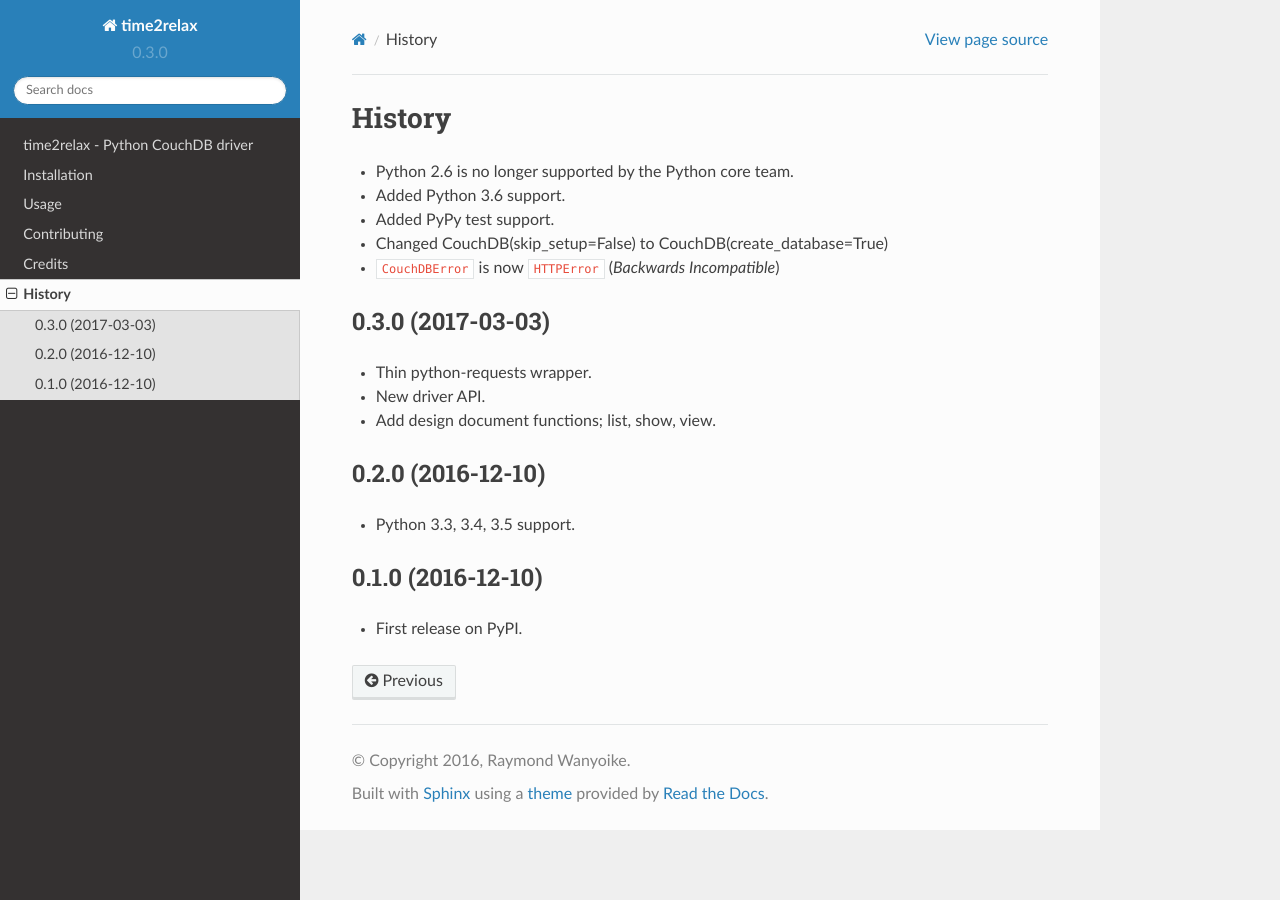
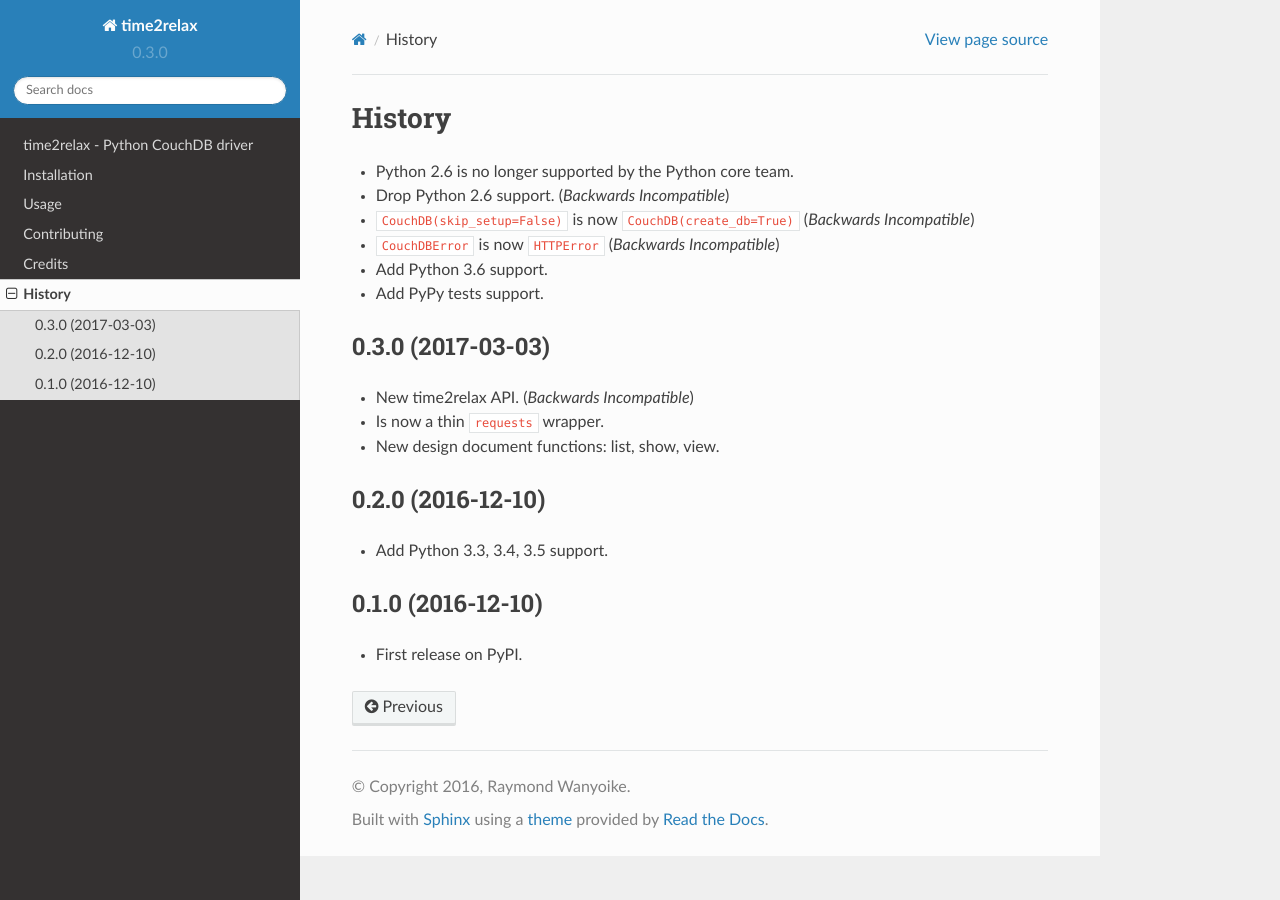
Before and after one commit to rwanyoike/time2relax-python-driver, a Sphinx documentation site: the page built from docs/history.rst, in a window 1280 px wide. Built offline with Sphinx 7.4.7 and the Read the Docs theme 2.0.0, drawn with Linux system fonts in a browser that asks for light colours; pages that are not in the unit, such as notebooks, are missing from menus.

Commit message:
docs: general update (*breaking*)

```diff
--- a/docs/history.rst
+++ b/docs/history.rst
@@ -2,22 +2,23 @@ History
 =======
 
 * Python 2.6 is no longer supported by the Python core team.
-* Added Python 3.6 support.
-* Added PyPy test support.
-* Changed CouchDB(skip_setup=False) to CouchDB(create_database=True)
+* Drop Python 2.6 support. (*Backwards Incompatible*)
+* ``CouchDB(skip_setup=False)`` is now ``CouchDB(create_db=True)`` (*Backwards Incompatible*)
 * ``CouchDBError`` is now ``HTTPError`` (*Backwards Incompatible*)
+* Add Python 3.6 support.
+* Add PyPy tests support.
 
 0.3.0 (2017-03-03)
 ------------------
 
-* Thin python-requests wrapper.
-* New driver API.
-* Add design document functions; list, show, view.
+* New time2relax API. (*Backwards Incompatible*)
+* Is now a thin ``requests`` wrapper.
+* New design document functions: list, show, view.
 
 0.2.0 (2016-12-10)
 ------------------
 
-* Python 3.3, 3.4, 3.5 support.
+* Add Python 3.3, 3.4, 3.5 support.
 
 0.1.0 (2016-12-10)
 ------------------
```
Also changed, not shown: 2 other files.
